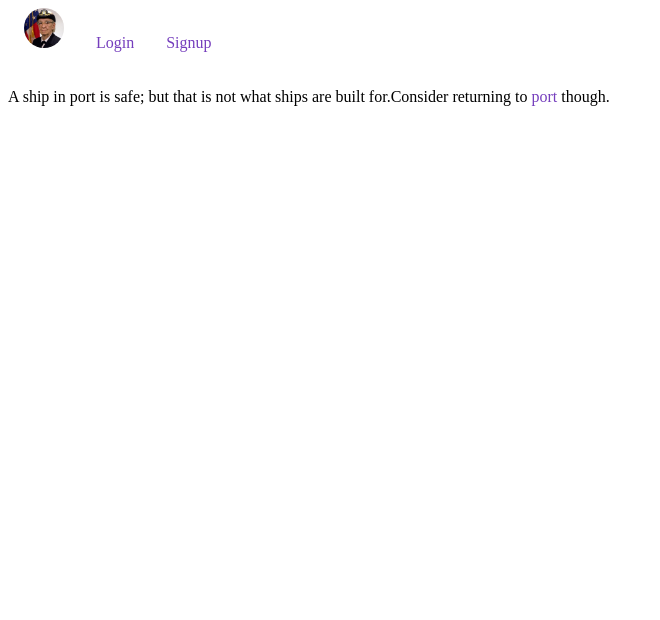
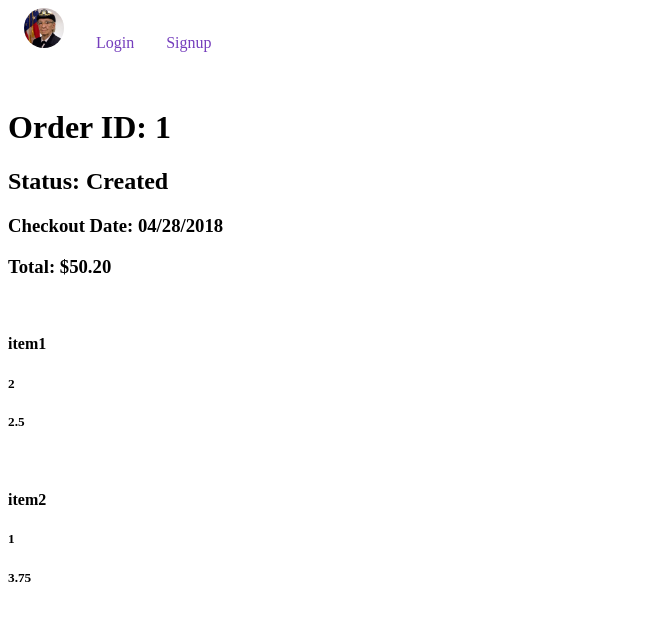
Before and after one commit to wwendyc/grace-shopper, a React app: page /orders/1 in a window 1280 px wide. Shown: the whole page, without its empty margins (0-660 px from the left). Built offline with nearby package versions, Linux system fonts and the light colour scheme; no server answers.

Commit message:
updated index.html, commit before working on reducer

```diff
--- a/client/components/Routes.js
+++ b/client/components/Routes.js
@@ -4,6 +4,7 @@ import {AuthRoute, Login, Signup} from './auth'
 import Welcome from './Welcome'
 import Home from './Home'
 import NoMatch from './NoMatch'
+import SingleOrder from './SingleOrder'
 
 const Routes = () => (
   <div className='fill-xy center-xy column'>
@@ -11,6 +12,7 @@ const Routes = () => (
       <Route exact path='/' component={Welcome} />
       <Route path='/login' component={Login} />
       <Route path='/signup' component={Signup} />
+      <Route path='/orders/:id' component={SingleOrder} />
       <AuthRoute path='/home' component={Home} />
       <Route component={NoMatch} />
     </Switch>
--- a/client/components/Order.js
+++ b/client/components/SingleOrder.js
@@ -3,32 +3,32 @@ import { connect } from 'react-redux'
 
 // import ProductListing from './ProductListing'
 
-class Order extends Component {
+class SingleOrder extends Component {
   constructor () {
     super()
   }
 
   render () {
-    // const { currentOrder } = this.props
-    const currentOrder = {
+    const { currentOrder } = this.props
+    const selectedOrder = {
       id: 1,
       status: 'Created',
       checkoutDate: '04/28/2018',
-      totalPrice: 50.25,
+      totalPrice: (50.20).toFixed(2),
       products: [
         {
           id: 1,
           name: 'item1',
           imgUrl: '',
           quantity: 2,
-          price: 2.00
+          price: 2.50
         },
         {
           id: 2,
           name: 'item2',
           imgUrl: '',
           quantity: 1,
-          price: 3.00
+          price: 3.75
         },
       ]
     }
@@ -36,14 +36,18 @@ class Order extends Component {
     return (
       <div>
         <div>
-          <h1>Order ID: {currentOrder.id}</h1>
-          <h1>Status: {currentOrder.status}</h1>
-          <h3>Checkout Date: {currentOrder.checkoutDate}</h3>
-          <h3>Total: ${currentOrder.totalPrice}</h3>
+          <div>
+            <h1>Order ID: {selectedOrder.id}</h1>
+            <h2>Status: {selectedOrder.status}</h2>
+          </div>
+          <div>
+            <h3>Checkout Date: {selectedOrder.checkoutDate}</h3>
+            <h3>Total: ${selectedOrder.totalPrice}</h3>
+          </div>
         </div>
         <div>
         {
-          currentOrder.products.map(product => {
+          selectedOrder.products.map(product => {
             return (
               <div key={product.id}>
                 {/* <ProductListing product={product} /> */}
@@ -64,12 +68,12 @@ class Order extends Component {
 }
 
 // const mapStateToProps = (state) => ({
-//   currentOrder: state.currentOrder
+//   selectedOrder: state.selectedOrder
 // })
 
 // const mapDispatchToProps = (dispatch) => ({
 
 // })
 
-// export default connect(mapStateToProps, mapDispatchToProps)(Order)
-export default Order
+// export default connect(mapStateToProps, mapDispatchToProps)(SingleOrder)
+export default SingleOrder
--- a/public/index.html
+++ b/public/index.html
@@ -4,7 +4,7 @@
     <meta charset='utf-8'>
     <meta name='viewport' content='width=device-width initial-scale=1.0'>
     <title>Grace Shopper</title>
-    <script defer src="bundle.js"></script>
+    <script defer src="/bundle.js"></script>
   </head>
   <body>
     <div id="app"></div>
```
